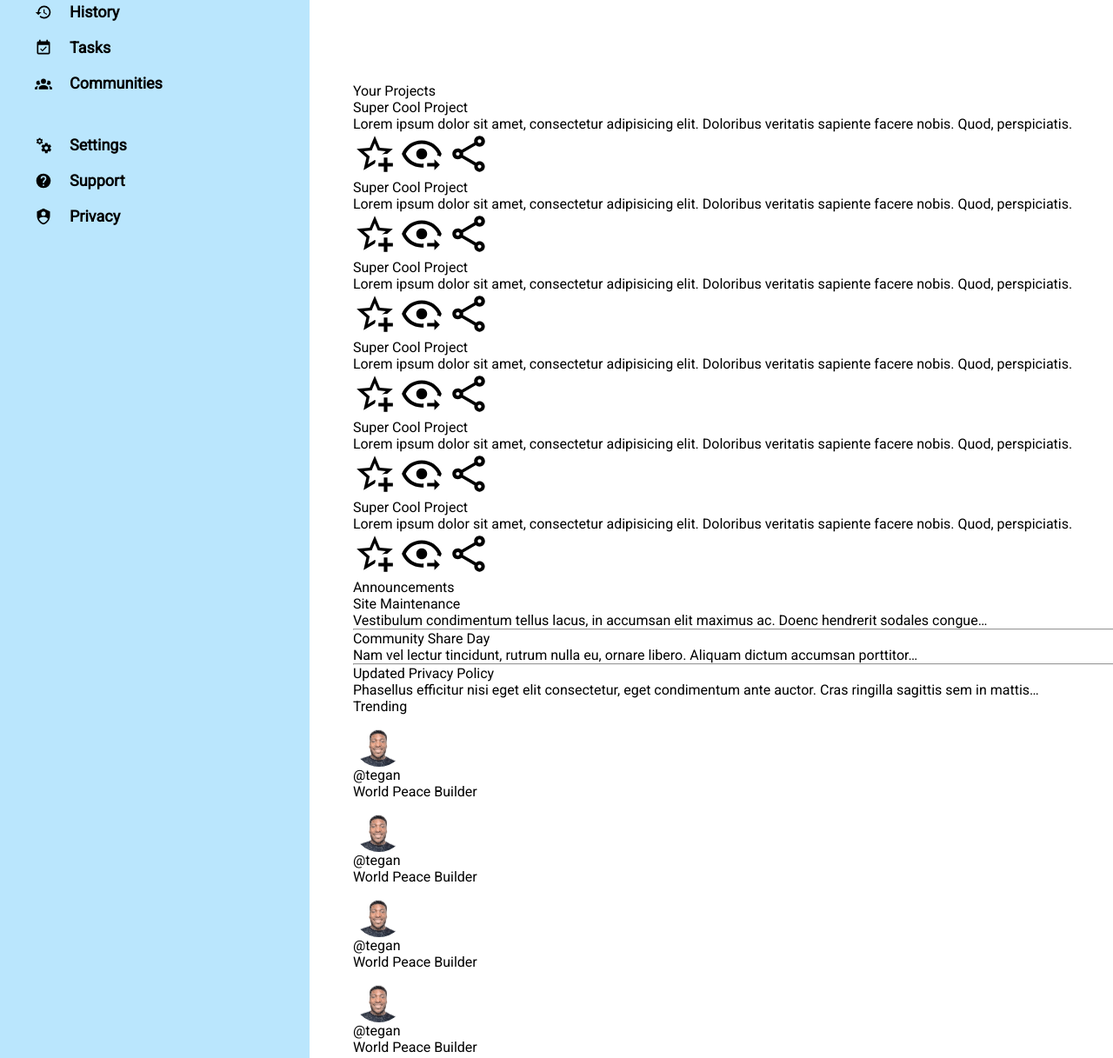
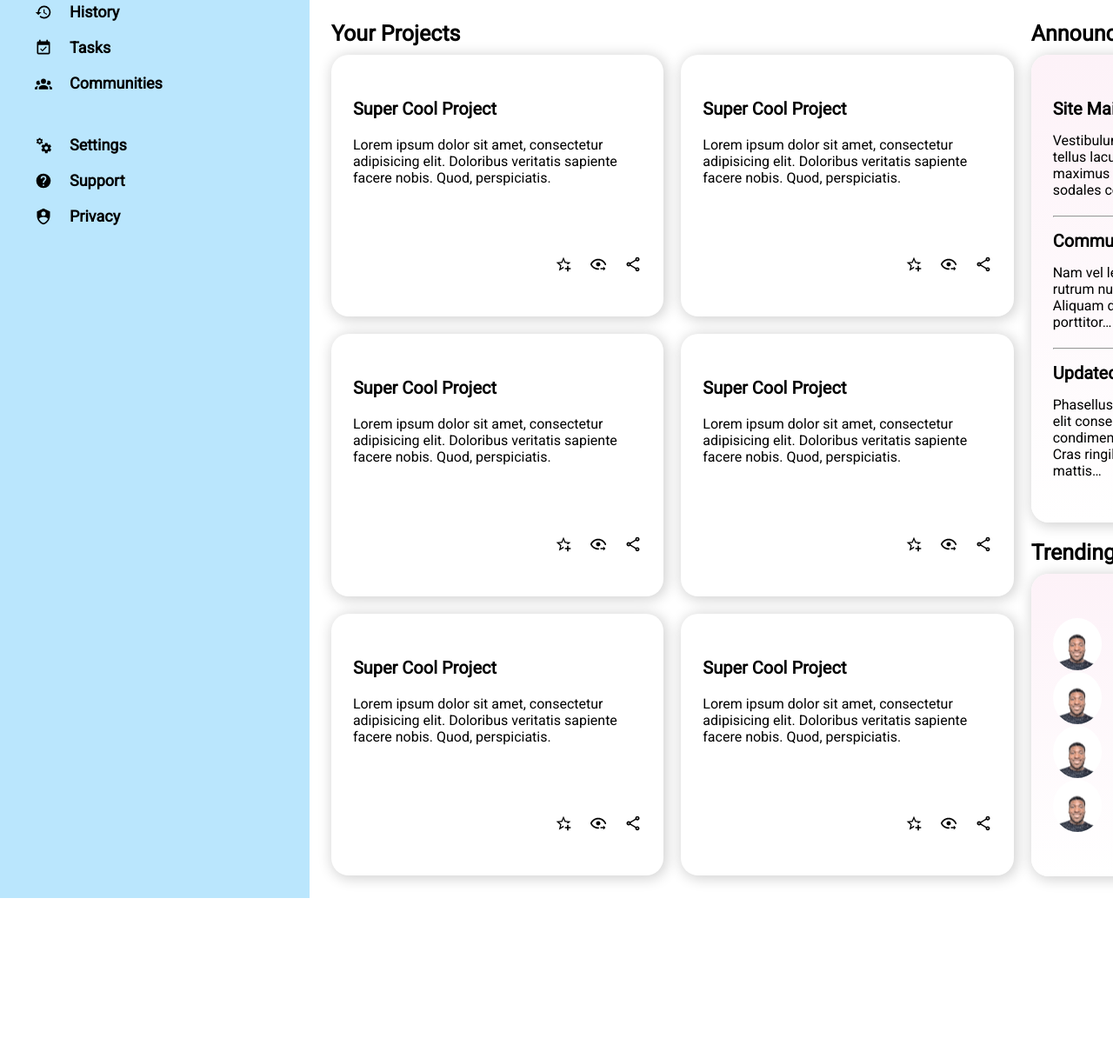
Before and after one commit to Mitchel-Okonjo/Admin_dashboard, a plain HTML site: page index.html in a window 1280 px wide. Shown: the part 260-1477 px from the top of the page at 87% size. After the commit the page ends 1293 px from the top, so only its background shows below. Drawn offline with Linux system fonts and the light colour scheme; a web font is replaced by a local one.

Commit message:
Style main page content

```diff
--- a/style.css
+++ b/style.css
@@ -2,6 +2,8 @@
 
 :root{
     --roboto: 'Roboto', sans-serif;
+    --lightpink: #fdf2f8;
+    --lightblue: #f0f9ff;
 }
 *{
     margin: 0;
@@ -28,7 +30,7 @@
     grid-template-rows: 1fr 1fr;
     background-color: #f0f9ff;
     padding: 10px 50px;
-    box-shadow: 5px, 5px, 6px 6px lightblue;
+    box-shadow: 5px, 5px, 6px 6px lightgray;
     font-family: var(--roboto);
     height: 250px;
 }
@@ -169,4 +171,110 @@ li{
     padding: 50px;
     background-color: white;
     font-family: var(--roboto);
+    padding: 25px 25px;
+    display: grid;
+    grid-template-columns: 3fr 1fr;
+    column-gap: 20px;
 }
+
+.projects-container{
+    grid-column: 1/2;
+    display: flex;
+    flex-direction: column;
+    gap: 10px;
+}
+
+.projects-container-header, .announcements-header, .trending-header{
+    font-weight: bold;
+    font-size: 25px;
+}
+
+.card-container{
+    display: grid;
+    grid-template-columns: 1fr 1fr;
+    grid-template-rows: repeat(auto-fit, minmax(250px, 1fr));
+    flex: 1;
+    gap: 20px;
+}
+
+.card{
+    /* background-image: linear-gradient(to bottom, var(--lightblue,), white); */
+    padding: 50px 25px;
+    border-radius: 20px;
+    box-shadow: 2px 2px 15px 2px lightgray;
+    display: flex;
+    flex-direction: column;
+    gap: 20px;
+}
+
+.card-icons{
+    flex: 1;
+    align-self: flex-end;
+    display: flex;
+    gap: 20px;
+    align-items: flex-end;
+}
+
+.card-icon{
+    height: 20px;
+}
+
+.card-title, .announcement-title{
+    font-size: 20px;
+    font-weight: bold;
+}
+
+.announcements-trending-container{
+    grid-column: 2/3;
+    display: flex;
+    flex-direction: column;
+    gap: 20px;
+}
+
+.announcements{
+    display: flex;
+    flex-direction: column;
+    gap: 10px;
+}
+
+.announcements-container, .announcement-content{
+    display: flex;
+    flex-direction: column;
+    gap: 15px;
+}
+
+hr{
+    margin-top: 5px;
+}
+
+.announcements-container, .trends-container{
+    padding: 50px 25px;
+    border-radius: 20px;
+    box-shadow: 2px 2px 15px 2px lightgray;
+    background-image: linear-gradient(to bottom, var(--lightpink,), white);
+
+}
+
+.trending{
+    display: flex;
+    flex-direction: column;
+    gap: 10px;
+    flex: 1;
+}
+
+.trends-container{
+    display: flex;
+    flex-direction: column;
+}
+
+.trending-content{
+    display: flex;
+    gap: 20px;
+    align-items: center;
+}
+
+.user{
+    display: flex;
+    flex-direction: column;
+    gap: 5px;
+}
```
